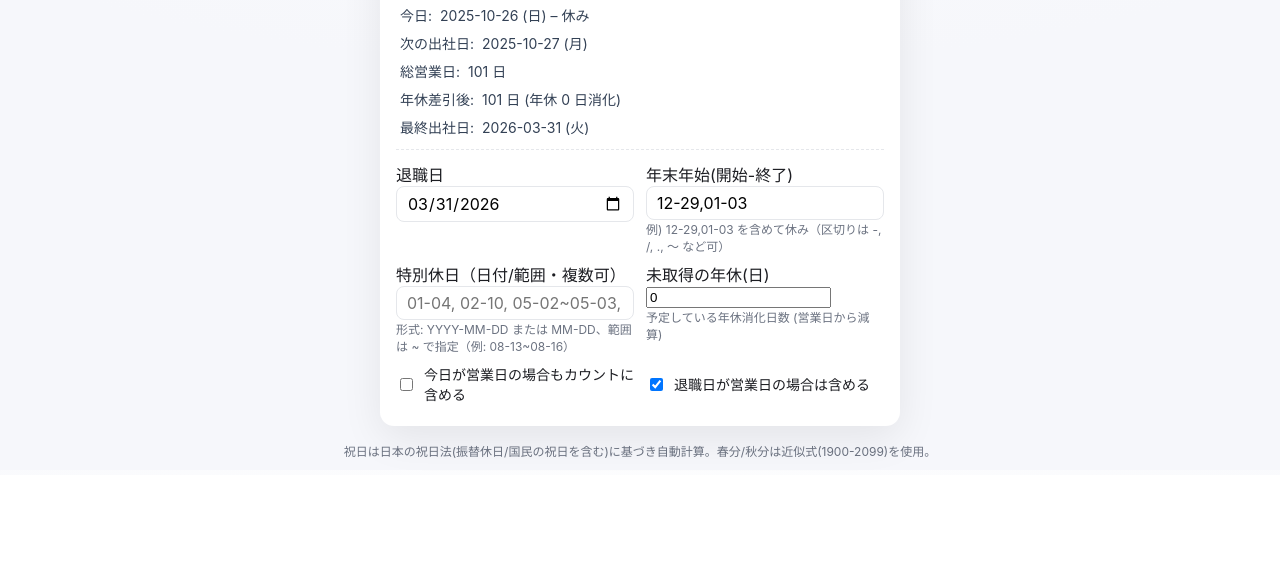
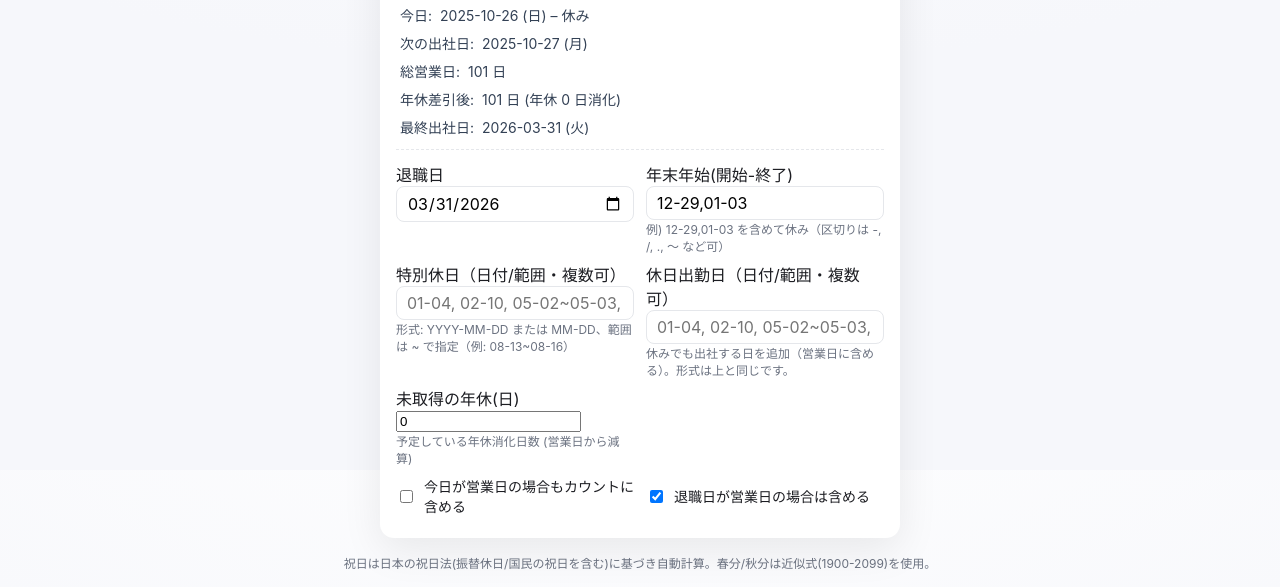
Before and after one commit to yoshino380/20251005_count, a plain HTML site: page index.html in a window 1280 px wide. Shown: the part 330-917 px from the top of the page. Before the commit the page ends 805 px from the top, so only its background shows below. Drawn offline with Linux system fonts and the light colour scheme.

Commit message:
feat: 休日出勤日を入力できる欄を追加し、営業日計算に反映

```diff
--- a/index.html
+++ b/index.html
@@ -211,6 +211,12 @@
                 <input type="text" id="specialDays" placeholder="01-04, 02-10, 05-02~05-03, 2025-02-10" />
                 <div class="small">形式: YYYY-MM-DD または MM-DD、範囲は ~ で指定（例: 08-13~08-16）</div>
                 <div id="specialError" class="small" aria-live="polite" style="display:none;color:#b91c1c;">読み取れない項目を無視しました</div>
+              </div>
+              <div>
+                <label for="workDays">休日出勤日（日付/範囲・複数可）</label>
+                <input type="text" id="workDays" placeholder="01-04, 02-10, 05-02~05-03, 2025-02-10" />
+                <div class="small">休みでも出社する日を追加（営業日に含める）。形式は上と同じです。</div>
+                <div id="workError" class="small" aria-live="polite" style="display:none;color:#b91c1c;">読み取れない項目を無視しました</div>
               </div>
               <div>
                 <label for="paidLeaveDays">未取得の年休(日)</label>
@@ -451,7 +457,9 @@
         return set;
       }
 
-      function isBusinessDay(d, holidayCache, nmStart, nmEnd, specialSet) {
+      function isBusinessDay(d, holidayCache, nmStart, nmEnd, specialSet, workSet) {
+        // 休日出勤の指定があれば最優先で営業日にする
+        if (workSet && workSet.has(fmt(d))) return true;
         if (isWeekend(d)) return false;
         if (holidayCache.has(d.getFullYear()) && holidayCache.get(d.getFullYear()).has(fmt(d))) return false;
         if (isWithinNenmatsu(d, nmStart, nmEnd)) return false;
@@ -459,10 +467,10 @@
         return true;
       }
 
-      function nextBusinessDay(from, holidayCache, nmStart, nmEnd, specialSet) {
+      function nextBusinessDay(from, holidayCache, nmStart, nmEnd, specialSet, workSet) {
         let d = new Date(from);
         for (let i=0;i<370;i++) { // guard
-          if (isBusinessDay(d, holidayCache, nmStart, nmEnd, specialSet)) return d;
+          if (isBusinessDay(d, holidayCache, nmStart, nmEnd, specialSet, workSet)) return d;
           d = addDays(d, 1);
         }
         return d;
@@ -470,7 +478,7 @@
 
       function businessDaysBetween(start, end, opts) {
         // Count business days from start..end with inclusivity options
-        const { includeStart = false, includeEnd = true, nmStart, nmEnd, holidayCache, specialSet } = opts;
+        const { includeStart = false, includeEnd = true, nmStart, nmEnd, holidayCache, specialSet, workSet } = opts;
         if (fmt(start) > fmt(end)) return 0;
         let d = new Date(start);
         let count = 0;
@@ -478,7 +486,7 @@
           const atStart = fmt(d) === fmt(start);
           const atEnd = fmt(d) === fmt(end);
           const include = (atStart ? includeStart : (atEnd ? includeEnd : true));
-          if (include && isBusinessDay(d, holidayCache, nmStart, nmEnd, specialSet)) count++;
+          if (include && isBusinessDay(d, holidayCache, nmStart, nmEnd, specialSet, workSet)) count++;
           d = addDays(d, 1);
         }
         return count;
@@ -499,6 +507,8 @@
         nenmatsuError: document.getElementById('nenmatsuError'),
         specialDays: document.getElementById('specialDays'),
         specialError: document.getElementById('specialError'),
+        workDays: document.getElementById('workDays'),
+        workError: document.getElementById('workError'),
         includeToday: document.getElementById('includeToday'),
         includeEnd: document.getElementById('includeEnd'),
         paidLeaveDays: document.getElementById('paidLeaveDays'),
@@ -510,6 +520,7 @@
         includeEnd: true,
         nenmatsu: '12-29,01-03',
         specialHolidays: '',
+        workOnHolidays: '',
         paidLeaveDays: 0,
       };
 
@@ -538,13 +549,14 @@
         const fromYear = Math.min(today.getFullYear(), retire.getFullYear()) - 1;
         const toYear = Math.max(today.getFullYear(), retire.getFullYear()) + 1;
         const specialSet = buildSpecialHolidaySet(settings.specialHolidays || '', fromYear, toYear);
+        const workSet = buildSpecialHolidaySet(settings.workOnHolidays || '', fromYear, toYear);
 
         // Labels
         els.retireLabel.textContent = `${fmt(retire)}`;
         els.retireWeek.textContent = `(${wdJP[retire.getDay()]})`;
 
         const todayStr = `${fmt(today)} (${wdJP[today.getDay()]})`;
-        const todayIsBiz = isBusinessDay(today, holidayCache, nmStart, nmEnd, specialSet);
+        const todayIsBiz = isBusinessDay(today, holidayCache, nmStart, nmEnd, specialSet, workSet);
         els.todayLabel.textContent = `${todayStr} – ${todayIsBiz ? '営業日' : '休み'}`;
 
         const from = today;
@@ -552,14 +564,15 @@
           includeStart: settings.includeToday,
           includeEnd: settings.includeEnd,
           nmStart, nmEnd, holidayCache,
-          specialSet
+          specialSet,
+          workSet,
         });
         const paidLeave = Number.isFinite(+settings.paidLeaveDays) ? Math.max(0, Math.floor(+settings.paidLeaveDays)) : 0;
         const count = Math.max(0, baseCount - paidLeave);
 
         // Next business day (from today or tomorrow depending on includeToday)
         const startForNext = settings.includeToday ? today : addDays(today, 1);
-        const nb = nextBusinessDay(startForNext, holidayCache, nmStart, nmEnd, specialSet);
+        const nb = nextBusinessDay(startForNext, holidayCache, nmStart, nmEnd, specialSet, workSet);
         els.nextBiz.textContent = `${fmt(nb)} (${wdJP[nb.getDay()]})`;
 
         // Totals display
@@ -580,7 +593,7 @@
           let d = new Date(periodStart);
           let seen = 0;
           for (let i = 0; i < 2000; i++) {
-            if (isBusinessDay(d, holidayCache, nmStart, nmEnd, specialSet)) {
+            if (isBusinessDay(d, holidayCache, nmStart, nmEnd, specialSet, workSet)) {
               seen++;
               if (seen === count) {
                 lastWorkText = `${fmt(d)} (${wdJP[d.getDay()]})`;
@@ -613,6 +626,9 @@
         if (document.activeElement !== els.specialDays) {
           els.specialDays.value = settings.specialHolidays || '';
         }
+        if (document.activeElement !== els.workDays) {
+          els.workDays.value = settings.workOnHolidays || '';
+        }
         els.includeToday.checked = !!settings.includeToday;
         els.includeEnd.checked = !!settings.includeEnd;
         els.paidLeaveDays.value = String(paidLeave);
@@ -621,6 +637,8 @@
         if (els.nenmatsuError) els.nenmatsuError.style.display = 'none';
         if (els.specialDays) els.specialDays.classList.remove('invalid');
         if (els.specialError) els.specialError.style.display = 'none';
+        if (els.workDays) els.workDays.classList.remove('invalid');
+        if (els.workError) els.workError.style.display = 'none';
       }
 
       function init() {
@@ -652,6 +670,19 @@
             if (els.specialDays) els.specialDays.classList.remove('invalid');
             if (els.specialError) els.specialError.style.display = 'none';
           }
+          // work-on-holidays (force business day)
+          const workRaw = els.workDays.value;
+          const workParsed = normalizeSpecial(workRaw);
+          const workHasInput = (workRaw || '').trim().length > 0;
+          const workHasValid = workParsed.entries.length > 0;
+          const workFinal = (workHasInput && !workHasValid) ? (data.workOnHolidays || '') : workParsed.normalized;
+          if (workHasInput && !workHasValid) {
+            if (els.workDays) els.workDays.classList.add('invalid');
+            if (els.workError) els.workError.style.display = '';
+          } else {
+            if (els.workDays) els.workDays.classList.remove('invalid');
+            if (els.workError) els.workError.style.display = 'none';
+          }
           const plRaw = els.paidLeaveDays.value;
           const pl = Math.max(0, Math.floor(Number(plRaw)) || 0);
           const next = {
@@ -659,6 +690,7 @@
             retireDate: rd,
             nenmatsu: nmFinal,
             specialHolidays: specialFinal,
+            workOnHolidays: workFinal,
             includeToday: !!els.includeToday.checked,
             includeEnd: !!els.includeEnd.checked,
             paidLeaveDays: pl,
@@ -673,6 +705,10 @@
         els.nenmatsu.addEventListener('change', update);
         els.specialDays.addEventListener('input', update);
         els.specialDays.addEventListener('change', update);
+        if (els.workDays) {
+          els.workDays.addEventListener('input', update);
+          els.workDays.addEventListener('change', update);
+        }
         els.includeToday.addEventListener('change', update);
         els.includeEnd.addEventListener('change', update);
         els.paidLeaveDays.addEventListener('input', update);
```
